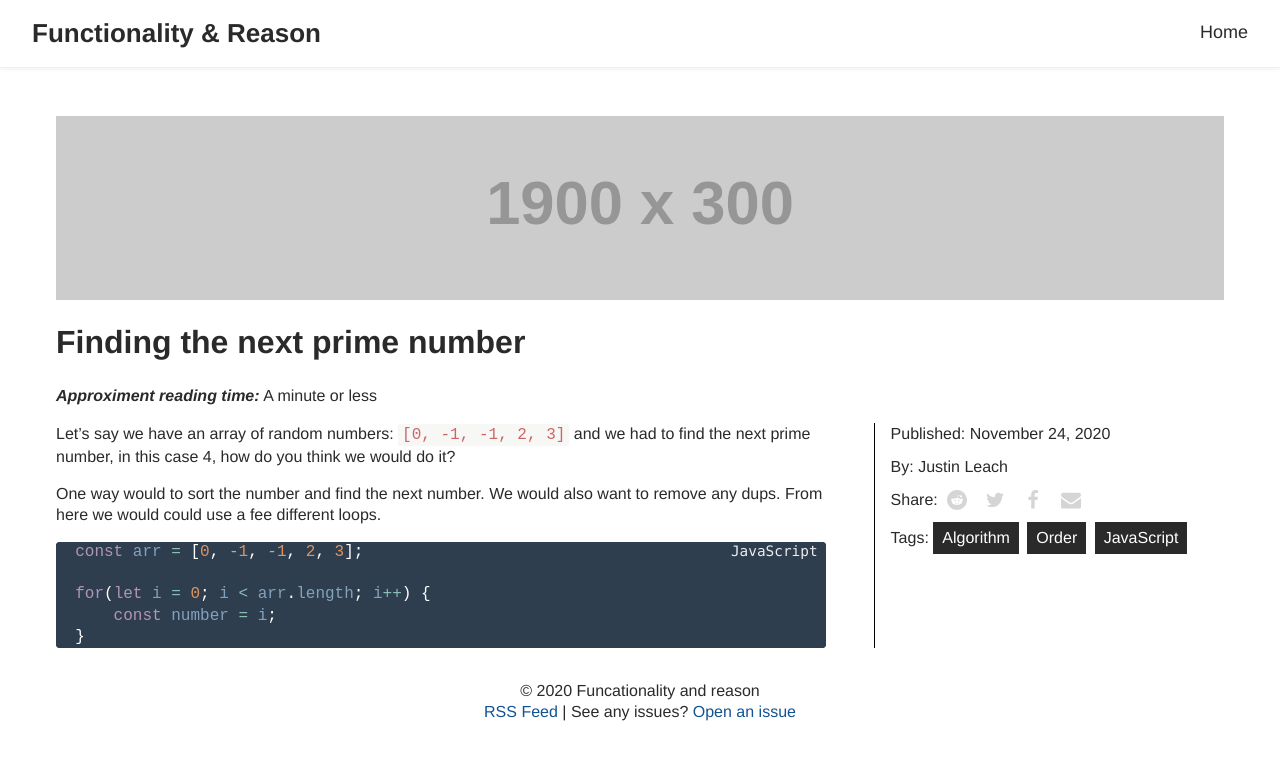
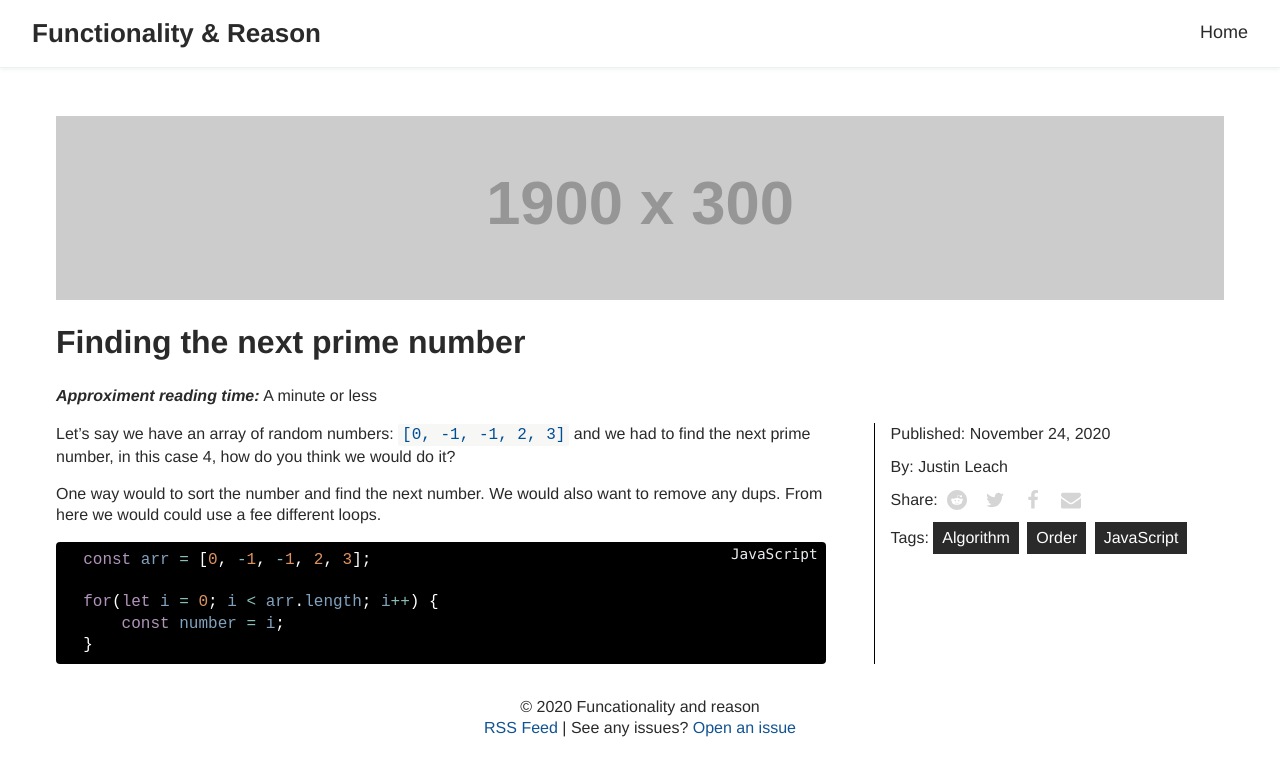
Before and after one commit to leachjustin18/functionalityandreason, a Jekyll site: the page built from _posts/2020-11-24-finding-next-value.md, in a window 1280 px wide. Shown: the top 776 px of the page. Built offline with Jekyll 4.4.1, drawn with Linux system fonts in a browser that asks for light colours; some web fonts are replaced.

Commit message:
Working on code styles

```diff
--- a/_layouts/post.html
+++ b/_layouts/post.html
@@ -12,7 +12,7 @@ layout: default
   kbd,
   li code.highlighter-rouge,
   p code.highlighter-rouge {
-    color: #c66;
+    color: #004F94;
     font-size: 1rem;
     background-color: #f7f7f5;
     padding: 2px 4px;
@@ -29,8 +29,8 @@ layout: default
     border-radius: 4px;
   }
 
-  div.highlighter-rouge::before,
-  figure.highlight::before {
+  .highlighter-rouge::before,
+  .highlight::before {
     font-family: "Ubuntu Mono", SFMono-Regular, Menlo, Monaco, Consolas,
       "Liberation Mono", "Courier New", "Noto Serif SC", STSong, monospace;
     content: attr(data-lang);
@@ -40,24 +40,8 @@ layout: default
     display: block;
     height: 1rem;
     right: 0.5rem;
+    top: 0.2rem;
     z-index: 5;
-  }
-
-  figure.highlight::before {
-    margin-top: -1rem;
-  }
-
-  figure table::-webkit-scrollbar,
-  pre::-webkit-scrollbar {
-    height: 4px;
-    background-color: #000;
-    width: 0;
-  }
-
-  figure table::-webkit-scrollbar-thumb,
-  pre::-webkit-scrollbar-thumb {
-    border-radius: 4px;
-    background-color: #ecebe7;
   }
 
   .rouge-table .code pre {
@@ -68,21 +52,21 @@ layout: default
     overflow: hidden;
   }
 
-  table.rouge-table,
-  table.rouge-table pre,
-  table.rouge-table td,
-  table.rouge-table tr {
+  .rouge-table,
+  .rouge-table pre,
+  .rouge-table td,
+  .rouge-table tr {
     border: 0;
     padding: 0;
     margin: 0;
   }
 
-  table.rouge-table td.gutter {
+  .rouge-table td.gutter {
     padding-right: 0.5rem;
     border-right: 1px solid #adb5bd;
   }
 
-  table.rouge-table td.code {
+  .rouge-table td.code {
     padding-left: 0.5rem;
   }
 
@@ -97,10 +81,11 @@ layout: default
   .highlight,
   .highlight pre,
   .highlight table {
-    background: #2e3e4e;
+    background-color: black;
     color: #e9ecef;
     border-radius: 4px;
     font-size: 1rem;
+    padding: 4px;
     margin: 0;
   }
 
```
